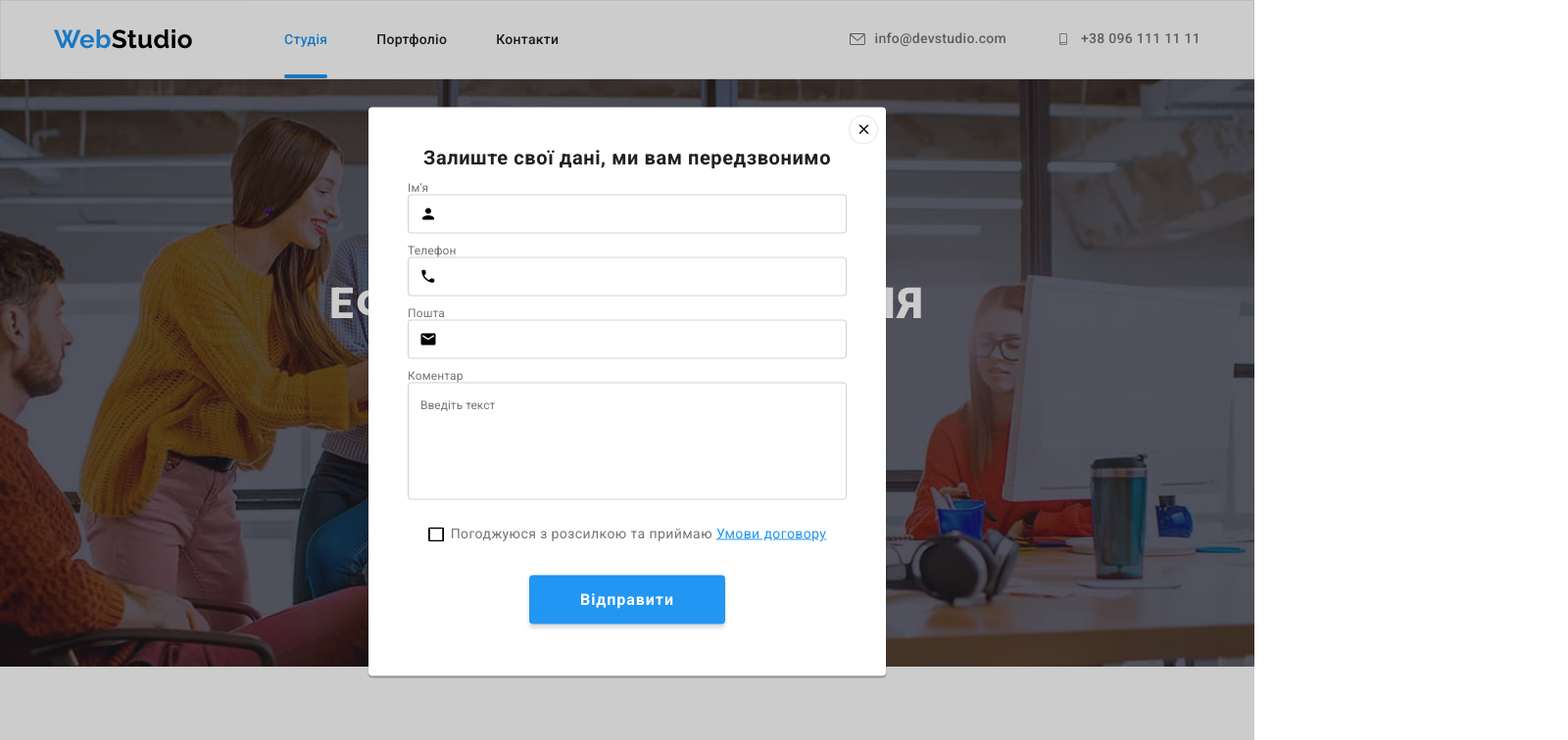
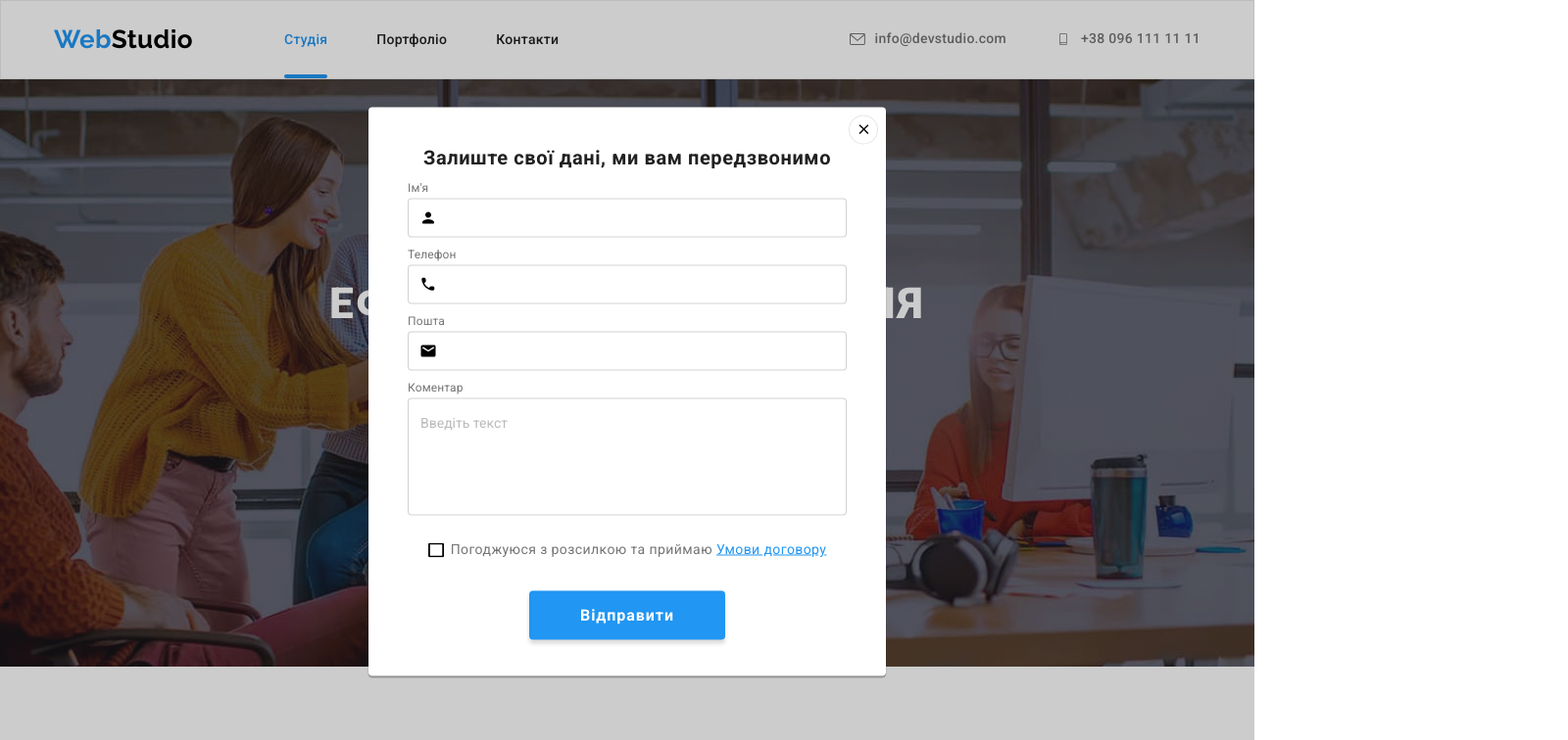
Before and after one commit to makshol/goit-markup-hw-06, a plain HTML site: page index.html in a window 1280 px wide. Both pictures are taken after a click on the button "Замовити послугу". Shown: the top 756 px of the page at 98% size, 1600 px wide, since content can reach past the window. Drawn offline with nearby package versions, Linux system fonts and the light colour scheme.

Commit message:
the last edit

```diff
--- a/index.html
+++ b/index.html
@@ -59,82 +59,7 @@
         <div class="container">
           <h1 class="hero-title">Ефективні рішення для вашого бізнесу</h1>
           <button type="button" class="button" data-modal-open>Замовити послугу</button>
-          <div class="backdrop is-hidden" data-modal>
-            <div class="modal">
-              <button class="close-btn" type="button" data-modal-close>
-                <svg width="18" height="18">
-                  <use href="./images/icons.svg#icon-close-btn"></use>
-                </svg>
-              </button>
-              <!--Form-->
-              <form class="register-form" name="register-form" autocomplete="on" novalidate>
-                <strong class="register-form-title">
-                  Залиште свої дані, ми вам передзвонимо
-                </strong>
 
-                <div class="register-form-group" role="group">
-                  <label class="register-form-field">
-                    <span class="register-form-label">Ім'я</span>
-                    <input class="register-form-input" type="text" name="name" required />
-                    <svg class="register-form-icon" width="18" height="18">
-                      <use href="./images/icons.svg#person-icon"></use>
-                    </svg>
-                  </label>
-
-                  <label class="register-form-field">
-                    <span class="register-form-label">Телефон</span>
-                    <input
-                      class="register-form-input"
-                      type="tel"
-                      name="tel"
-                      required
-                      minlength="12"
-                      maxlength="12"
-                    />
-                    <svg class="register-form-icon" width="18" height="18">
-                      <use href="./images/icons.svg#phone-icon"></use>
-                    </svg>
-                  </label>
-
-                  <label class="register-form-field">
-                    <span class="register-form-label">Пошта</span>
-                    <input class="register-form-input" type="email" name="email" required />
-                    <svg class="register-form-icon" width="18" height="18">
-                      <use href="./images/icons.svg#email-form-icon"></use>
-                    </svg>
-                  </label>
-
-                  <label class="register-form-label">
-                    <span class="register-form-label">Коментар</span>
-                    <textarea
-                      class="register-form-message"
-                      name="textarea"
-                      rows="5"
-                      placeholder="Введіть текст"
-                    ></textarea>
-                  </label>
-                </div>
-
-                <label class="register-form-agreement">
-                  <input
-                    class="register-form-checkbox visually-hidden"
-                    type="checkbox"
-                    name="checkbox"
-                  />
-                  <svg class="register-form-check" width="16" height="15">
-                    <use class="icon-checked" href="./images/icons.svg#icon-check"></use>
-                    <use class="icon-unchecked" href="./images/icons.svg#icon-unchecked"></use>
-                  </svg>
-                  <span class="register-form-desc"
-                    >Погоджуюся з розсилкою та приймаю
-                    <a class="register-form-link" href="" target="_blank">Умови договору</a></span
-                  >
-                </label>
-
-                <button class="register-form-btn" type="submit">Відправити</button>
-              </form>
-            </div>
-          </div>
         </div>
       </section>
 
@@ -570,10 +495,10 @@
           </ul>
         </div>
         <div>
-          <form class="send-mail" name="signup-form" autocomplete="on" novalidate>
+          <form class="send-mail" name="signup-form" autocomplete="on">
             <label>
               <span class="sign-text">Підпишіться на розсилку</span>
-              <input class="label-footer-mail" type="text" name="mail" placeholder="E-mail" />
+              <input class="label-footer-mail" type="email" name="mail" placeholder="E-mail" />
             </label>
 
             <button class="button-signup" type="submit">
@@ -586,6 +511,82 @@
         </div>
       </div>
     </footer>
+    <div class="backdrop is-hidden" data-modal>
+      <div class="modal">
+        <button class="close-btn" type="button" data-modal-close>
+          <svg width="18" height="18">
+            <use href="./images/icons.svg#icon-close-btn"></use>
+          </svg>
+        </button>
+        <!--Form-->
+        <form class="register-form" name="register-form" autocomplete="on">
+          <strong class="register-form-title">
+            Залиште свої дані, ми вам передзвонимо
+          </strong>
+
+
+            <label class="register-form-field">
+              <span class="register-form-label">Ім'я</span>
+              <input class="register-form-input" type="text" name="name" required />
+              <svg class="register-form-icon" width="18" height="18">
+                <use href="./images/icons.svg#person-icon"></use>
+              </svg>
+            </label>
+
+            <label class="register-form-field">
+              <span class="register-form-label">Телефон</span>
+              <input
+                class="register-form-input"
+                type="tel"
+                name="tel"
+                required
+                minlength="12"
+                maxlength="12"
+              />
+              <svg class="register-form-icon" width="18" height="18">
+                <use href="./images/icons.svg#phone-icon"></use>
+              </svg>
+            </label>
+
+            <label class="register-form-field">
+              <span class="register-form-label">Пошта</span>
+              <input class="register-form-input" type="email" name="email" required />
+              <svg class="register-form-icon" width="18" height="18">
+                <use href="./images/icons.svg#email-form-icon"></use>
+              </svg>
+            </label>
+
+            <label class="register-form-field comment">
+              <span class="register-form-label">Коментар</span>
+              <textarea
+                class="register-form-message"
+                name="textarea"
+                rows="5"
+                placeholder="Введіть текст"
+              ></textarea>
+            </label>
+
+
+          <label class="register-form-agreement">
+            <input
+              class="register-form-checkbox visually-hidden"
+              type="checkbox"
+              name="checkbox"
+            />
+            <svg class="register-form-check" width="16" height="15">
+              <use class="icon-checked" href="./images/icons.svg#icon-check"></use>
+              <use class="icon-unchecked" href="./images/icons.svg#icon-unchecked"></use>
+            </svg>
+            <span class="register-form-desc"
+              >Погоджуюся з розсилкою та приймаю
+              <a class="register-form-link" href="" target="_blank">Умови договору</a></span
+            >
+          </label>
+
+          <button class="register-form-btn" type="submit">Відправити</button>
+        </form>
+      </div>
+    </div>
     <script src="./js/modal.js"></script>
   </body>
 </html>
--- a/styles/styles.css
+++ b/styles/styles.css
@@ -331,9 +331,7 @@ address {
   color: var(--title-text-color);
 }
 
-.register-form-group {
-  margin-bottom: 20px;
-}
+
 
 .register-form-field {
   display: block;
@@ -396,14 +394,14 @@ address {
   letter-spacing: 0.01em;
   color: var(--undertitle-text-color);
   display: block;
-  /* margin-bottom: 4px;
-  position: absolute;
+  margin-bottom: 4px;
+  /* position: absolute;
   left: 0; */
   top: -18px;
   text-align: start;
 }
 
-.register-form-label:last-child {
+.comment {
   margin-bottom: 20px;
 }
 
@@ -473,9 +471,9 @@ textarea {
   border-color: var(--nav-text-color);
 }
 
-/* .register-form-message::placeholder {
-  padding: 16px 12px;
-} */
+.register-form-message::placeholder {
+color: rgba(117, 117, 117, 0.5);
+}
 
 /* portfolio */
 
@@ -747,8 +745,7 @@ textarea {
 .footer {
   background-color: var(--footer-color);
   padding: 60px 0;
-  width: 1600px;
-  height: 252px;
+
   margin: 0 auto;
 }
 
@@ -860,9 +857,14 @@ textarea {
   display: flex;
   align-items: center;
   letter-spacing: 0.03em;
-  color: rgba(255, 255, 255, 0.6);
+  color: var(--hero-text-color);
   padding: 15px 0 15px 16px;
 }
+
+.label-footer-mail::placeholder {
+  color:rgba(255, 255, 255, 0.6);
+}
+
 
 .button-signup {
   min-width: 200px;
@@ -875,6 +877,8 @@ textarea {
   justify-content: center;
   font-size: 16px;
   gap: 10px;
+  border: none;
+  border-radius: 4px;
 }
 
 .telegram-icon {
```
